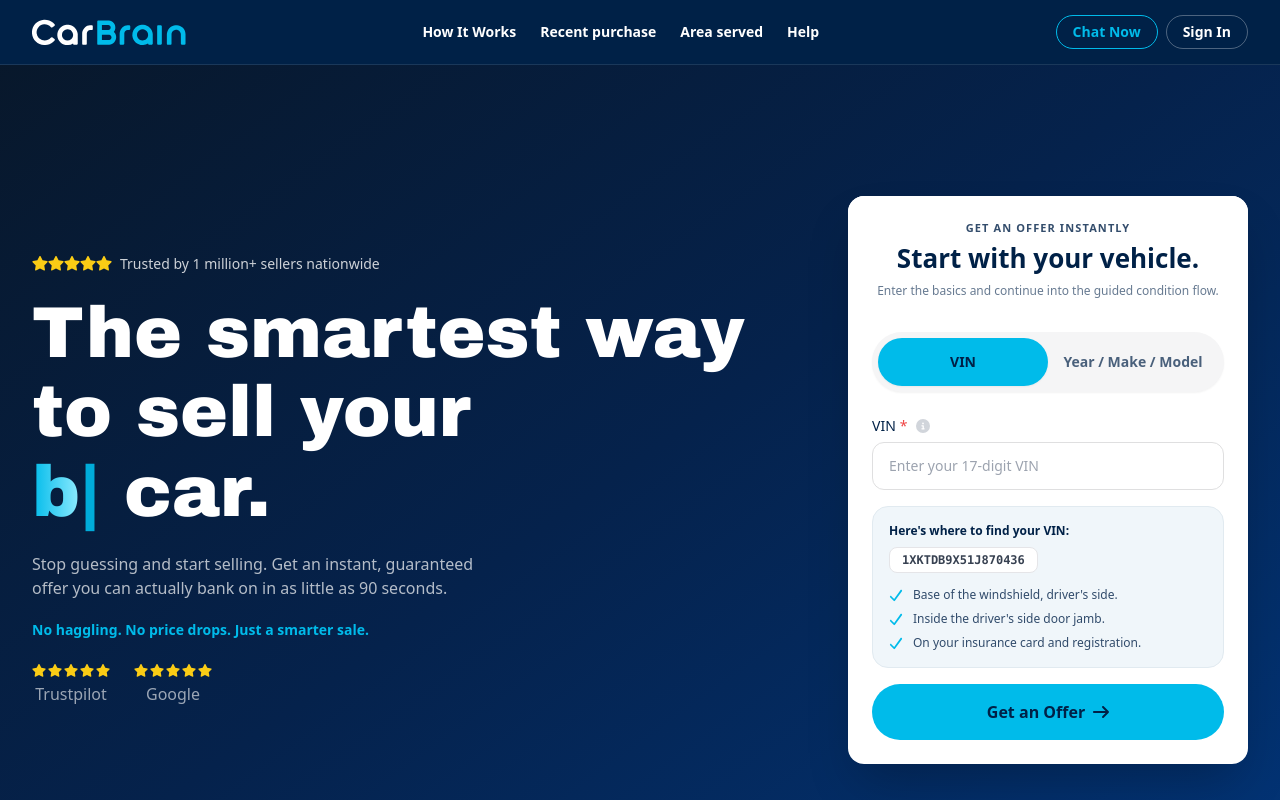
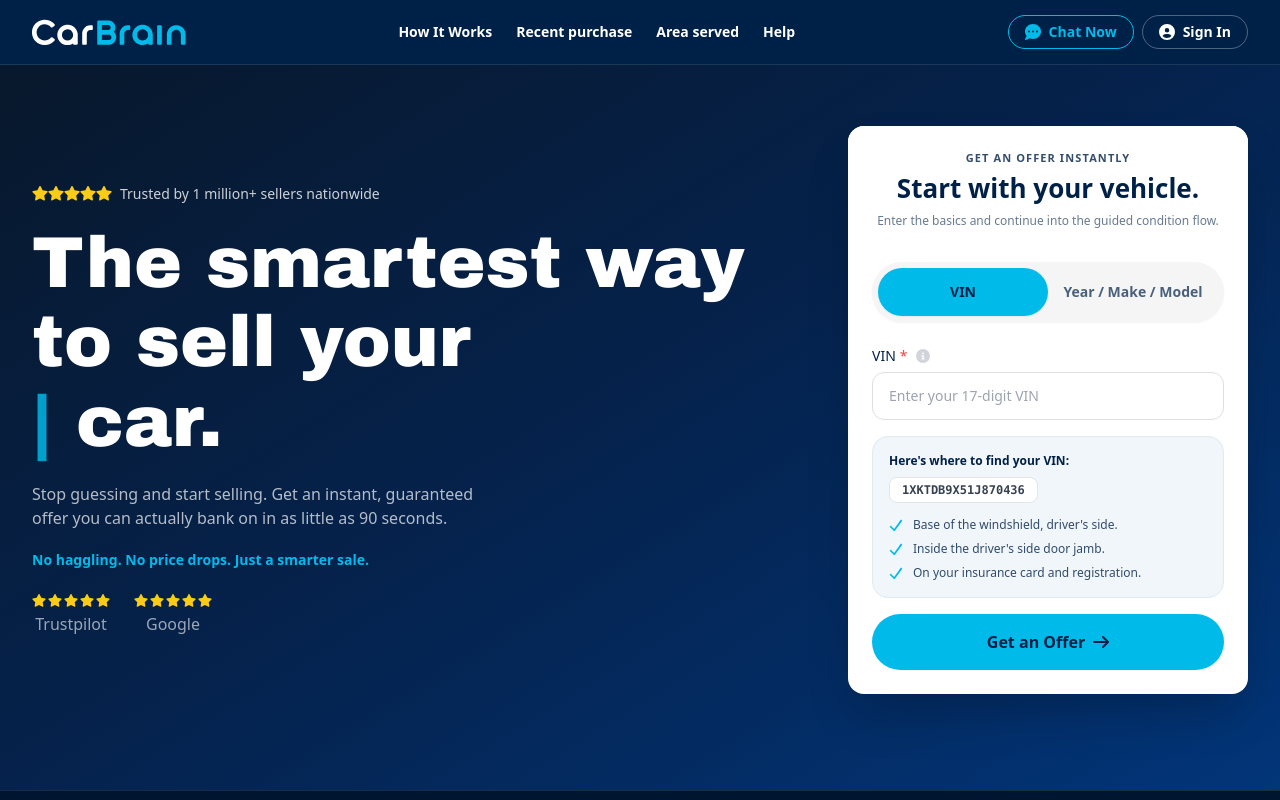
Before and after one commit to tatiramosux/carbrain-v2, a Next.js app: page / in a window 1280 px wide. Shown: the top 800 px of the page. Built offline with nearby package versions, Linux system fonts and the light colour scheme.

Commit message:
feat: add icons to navbar buttons and adjust hero padding

```diff
--- a/components/HeroSection.tsx
+++ b/components/HeroSection.tsx
@@ -183,7 +183,7 @@
     <>
       <section className="relative overflow-hidden font-nunito bg-gradient-to-br from-[#081729] via-[#05224c] to-[#023579]">
         {/* Smooth gradient background matching the isolated background reference image */}
-        <div className="relative max-w-7xl mx-auto px-4 sm:px-6 lg:px-8 pt-[180px] pb-[140px]">
+        <div className="relative max-w-7xl mx-auto px-4 sm:px-6 lg:px-8 pt-[110px] pb-[80px]">
           <div className="flex flex-1 flex-col lg:flex-row items-center lg:items-center justify-center gap-8 lg:gap-16 min-h-[600px]">
 
             {/* ── Left: hero copy ── */}
--- a/components/Navbar.tsx
+++ b/components/Navbar.tsx
@@ -56,20 +56,24 @@
 
           {/* ── Right: CTA buttons ── */}
           <div className="flex items-center gap-2">
-            {/* Chat Now — text on all viewports */}
+            {/* Chat Now — icon on mobile, text + icon on desktop */}
             <button
-              className="flex items-center gap-2 font-semibold text-[#00bbea] border border-[#00bbea] rounded-full
-                         px-4 py-1.5 hover:text-[#0096bd] hover:border-[#0096bd] transition-colors text-sm"
+              className="flex items-center justify-center gap-2 font-semibold text-[#00bbea] border border-[#00bbea] rounded-full
+                         w-9 h-9 md:w-auto md:h-auto md:px-4 md:py-1.5 hover:text-[#0096bd] hover:border-[#0096bd] transition-colors text-sm"
+              aria-label="Chat Now"
             >
-              <span>Chat Now</span>
+              <FontAwesomeIcon icon={faCommentDots} className="w-4 h-4" />
+              <span className="hidden md:inline">Chat Now</span>
             </button>
 
-            {/* Sign In — text on all viewports */}
+            {/* Sign In — icon on mobile, text + icon on desktop */}
             <button
-              className="flex items-center gap-2 font-semibold text-white border border-white/30 rounded-full
-                         px-4 py-1.5 hover:bg-white/10 transition-colors text-sm"
+              className="flex items-center justify-center gap-2 font-semibold text-white border border-white/30 rounded-full
+                         w-9 h-9 md:w-auto md:h-auto md:px-4 md:py-1.5 hover:bg-white/10 transition-colors text-sm"
+              aria-label="Sign In"
             >
-              <span>Sign In</span>
+              <FontAwesomeIcon icon={faCircleUser} className="w-4 h-4" />
+              <span className="hidden md:inline">Sign In</span>
             </button>
           </div>
 
```
